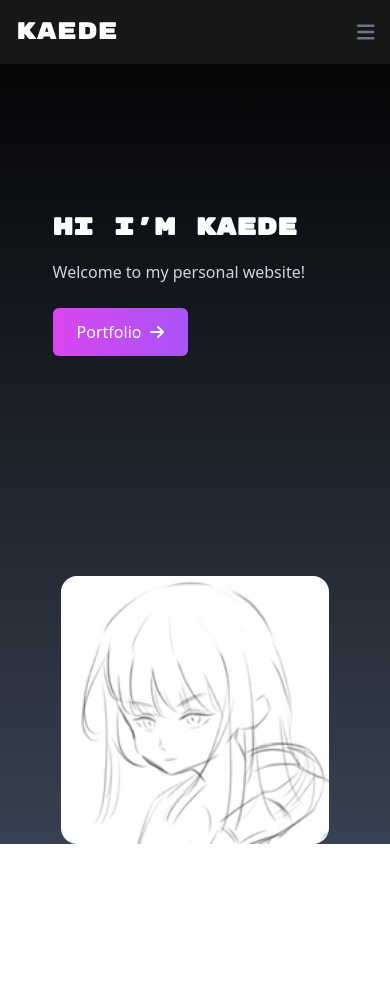
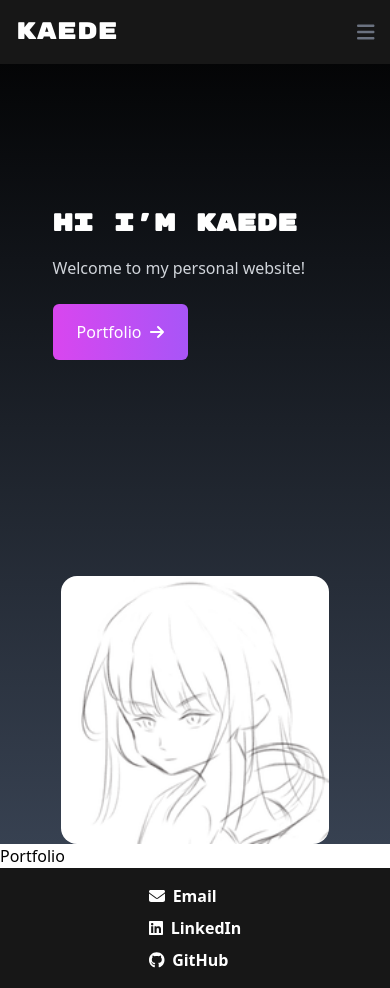
Before and after one commit to MaulanaAhmadSulami/portfolio, a React (Vite) app: page / in a window 390 px wide. Before the commit the page ends 844 px from the top, so only its background shows below. Built offline with nearby package versions, Linux system fonts and the light colour scheme; a web font is replaced by a local one.

Commit message:
Added responsive and portfolio section (Not done)

```diff
--- a/package.json
+++ b/package.json
@@ -19,7 +19,8 @@
     "@react-md/theme": "^5.1.3",
     "@react-md/typography": "^5.1.3",
     "react": "^18.2.0",
-    "react-dom": "^18.2.0"
+    "react-dom": "^18.2.0",
+    "react-scroll": "^1.8.9"
   },
   "devDependencies": {
     "@types/react": "^18.2.15",
--- a/src/App.jsx
+++ b/src/App.jsx
@@ -1,6 +1,8 @@
 import "./App.css";
 import Home from "./components/Home";
 import Navbar from "./components/NavbarTop";
+import Footer from "./components/Footer";
+import Portfolio from "./components/Portfolio";
 
 function App() {
   return (
@@ -19,11 +21,11 @@
         </div>
 
         <div className="project-section">
-
+          <Portfolio />
         </div>
 
         <div className="contact-section">
-
+          <Footer />
         </div>
       </div>
     </>
--- /dev/null
+++ b/src/components/Footer.jsx
@@ -0,0 +1,71 @@
+import React from "react";
+import { FontAwesomeIcon } from "@fortawesome/react-fontawesome";
+import { faLinkedin} from "@fortawesome/free-brands-svg-icons";
+import { faEnvelope } from "@fortawesome/free-solid-svg-icons";
+import { faGithub } from "@fortawesome/free-brands-svg-icons";
+
+const Footer = () => {
+    const contactLinks = [
+      {
+        id: 1,
+        link: "Email",
+        icon: faEnvelope,
+        url: "",
+      },
+      {
+        id: 2,
+        link: "LinkedIn",
+        icon: faLinkedin,
+        url: "",
+      },
+      {
+        id: 3,
+        link: "GitHub",
+        icon: faGithub,
+        url: "https://github.com/MaulanaAhmadSulami",
+      },
+    ];
+
+    return (
+      <footer className="bg-neutral-900 p-4">
+        <div className="container mx-auto flex justify-center items-center">
+            {/* mobile */}
+            <ul className="md:hidden flex flex-col space-y-2">
+            {contactLinks.map(({ id, link, icon, url }) => (
+              <li key={id}>
+                <a
+                  href={url}
+                  target="_blank"
+                  rel="noopener noreferrer"
+                  className="text-white font-bold"
+                >
+                  <FontAwesomeIcon icon={icon} className="mr-2" />
+                  {link}
+                </a>
+              </li>
+            ))}
+          </ul>
+
+          <ul className="hidden md:flex space-x-6">
+            {contactLinks.map(({ id, link, icon, url }) => (
+              <li key={id}>
+                <a
+                  href={url}
+                  target="_blank"
+                  rel="noopener noreferrer"
+                  className="text-white font-bold"
+                >
+                  <FontAwesomeIcon icon={icon} className="mr-2" />
+                  {link}
+                </a>
+              </li>
+            ))}
+          </ul>
+        </div>
+      </footer>
+    );
+  };
+
+
+
+export default Footer;
--- a/src/components/Home.jsx
+++ b/src/components/Home.jsx
@@ -19,9 +19,9 @@
           </p>
 
           <div>
-            <button className="group text-white w-fit px-6 py-3 my-2 flex items-center rounded-md bg-gradient-to-r from-fuchsia-500 to-purple-500 cursor-pointer">
+            <button className="group text-white w-fit px-6 py-4 my-2 flex items-center rounded-md bg-gradient-to-r from-fuchsia-500 to-purple-500 cursor-pointer">
               Portfolio&nbsp;
-              <span className="group-hover:rotate-90 duration-500">
+              <span className="group-hover:rotate-90 duration-300">
                 <FontAwesomeIcon className="text-1xl ml-1" icon={faArrowRight} />
               </span>
             </button>
--- a/src/components/NavbarTop.jsx
+++ b/src/components/NavbarTop.jsx
@@ -40,18 +40,20 @@
       <div className="container mx-auto flex justify-between items-center">
         <p className="text-white text-2xl font-rubik-mono-one">Kaede</p>
 
-
-          <div className="md:hidden cursor-pointer text-gray-500" onClick={() => setMobileOpen(!MobileOpen)}>
+        <div
+          className="md:hidden cursor-pointer text-gray-500"
+          onClick={() => setMobileOpen(!MobileOpen)}
+        >
           <FontAwesomeIcon icon={MobileOpen ? faTimes : faBars} size="lg" />
         </div>
 
-        {/* Mobile*/}
+        {/* Tablet : MD*/}
         {MobileOpen && (
           <ul className="md:hidden absolute top-full left-0 bg-neutral-900 text-white w-full py-2 px-4">
             {links.map(({ id, link, icon }) => (
               <li
                 key={id}
-                className="mb-2 cursor-pointer capitalize font-dm-mono text-gray-500 hover:text-white duration-200"
+                className="mb-2 cursor-pointer capitalize font-dm-mono text-gray-500 hover:text-navtop"
                 onClick={() => setMobileOpen(false)}
               >
                 <FontAwesomeIcon icon={icon} className="mr-2" />
@@ -65,9 +67,9 @@
           {links.map(({ id, link, icon }) => (
             <li
               key={id}
-              className="px-4 cursor-pointer capitalize font-dm-mono text-gray-500 hover:scale-105 duration-200"
+              className="px-4 cursor-pointer capitalize font-dm-mono text-gray-500 hover:scale-105 duration-200 hover:text-navtop"
             >
-              <FontAwesomeIcon icon={icon} className="mr-2"/>
+              <FontAwesomeIcon icon={icon} className="mr-2" />
               {link}
             </li>
           ))}
--- /dev/null
+++ b/src/components/Portfolio.jsx
@@ -0,0 +1,14 @@
+const Portfolio = () => {
+
+    return <div>
+        <div>
+            <div>
+                <p>
+                    Portfolio
+                </p>
+            </div>
+        </div>
+    </div>
+}
+
+export default Portfolio
--- a/tailwind.config.js
+++ b/tailwind.config.js
@@ -5,7 +5,9 @@
     "./src/**/*.{js,ts,jsx,tsx}",
   ],
   theme: {
-    extend: {},
+    extend: {
+      colors : { 'navtop': '#A9D2D5'},
+    },
     fontFamily: {
       'rubik-mono-one': ['"Rubik Mono One"', 'sans'],
       'dm-mono' : ['"DM Mono"', 'sans'],
```
Also changed, not shown: 1 other file (tests, documents, lock files or other folders).
